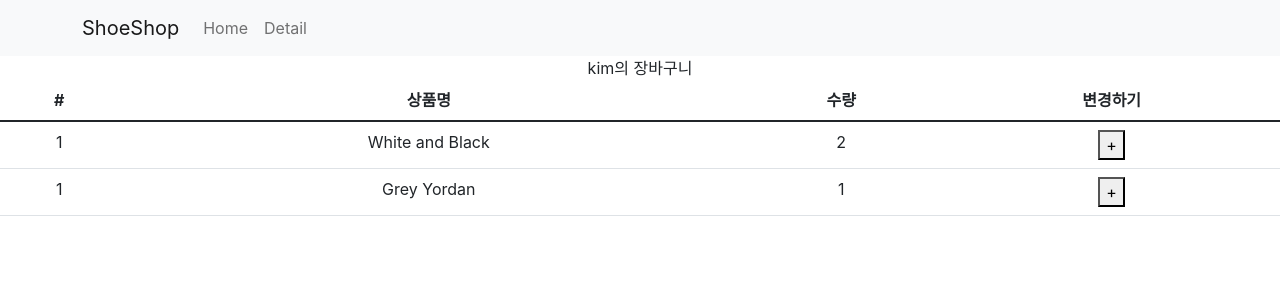
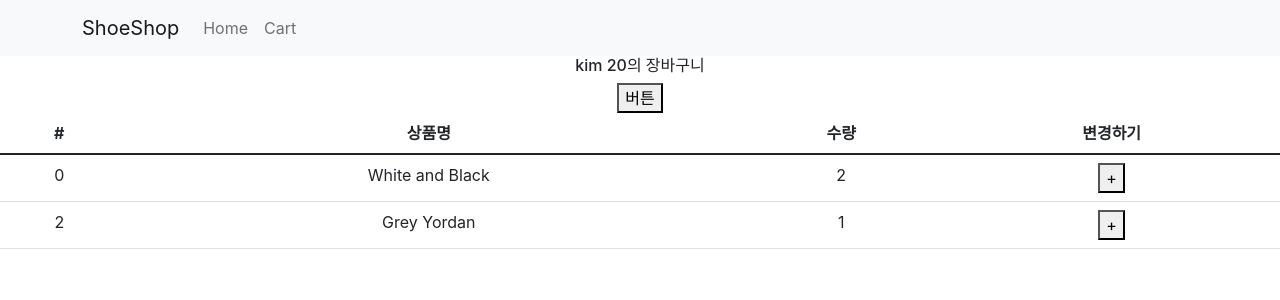
Before and after one commit to ljk4268/react-practice, a React (Create React App) app in the folder shop/: page /cart in a window 1280 px wide. Shown: the top 300 px of the page. Built offline with nearby package versions, Linux system fonts and the light colour scheme.

Commit message:
state가 object/array일 경우 변경

```diff
--- a/shop/src/App.js
+++ b/shop/src/App.js
@@ -27,7 +27,7 @@ function App() {
           <Navbar.Brand href="#home">ShoeShop</Navbar.Brand>
           <Nav className="me-auto">
             <Nav.Link onClick={()=>{ navigate('/') }}>Home</Nav.Link>
-            <Nav.Link onClick={()=>{ navigate('/detail') }}>Detail</Nav.Link>
+            <Nav.Link onClick={()=>{ navigate('/cart') }}>Cart</Nav.Link>
           </Nav>
         </Container>
       </Navbar>
--- a/shop/src/routes/Cart.js
+++ b/shop/src/routes/Cart.js
@@ -1,7 +1,8 @@
 import { Table } from 'react-bootstrap'
 import { useDispatch, useSelector } from 'react-redux';
 // redux state 변경함수 import 해오고
-import { changeName } from './../store'
+import { changeName,changeAge } from './../store/userSlice'
+import { changeCount } from './..//store'
 
 // Reducx를 사용하면 컴포넌트들이 props 없이 state 공유가 가능하다.
 
@@ -12,13 +13,16 @@ function Cart(){
 // state.작명 쓰면 내가 원하는 state만 가져다 쓸 수 있음
   let cart = useSelector((state)=> state.cart )
   let user = useSelector((state)=> state.user )
+  console.log(user.age)
   // redux state 변경함수 사용할 수 있게 도와주는 useDispatch함수 변수로 만들어서
   let dispatch = useDispatch()
 
   return(
     <div>
 
-    {user}의 장바구니
+      <h6>{user.name} {user.age}의 장바구니</h6>
+      <button onClick={()=>{ dispatch(changeAge(100)) }}>버튼</button>
+
 
       <Table>
         <thead>
@@ -36,12 +40,12 @@ function Cart(){
         {
           cart.map((shoes, i) =>
               <tr key={i}>
-                <td>1</td>
+                <td>{shoes.id}</td>
                 <td>{shoes.name}</td>
                 <td>{shoes.count}</td>
                 <td><button onClick={()=>{
-                // 변수 dispatch에 state변경함수 감싸주기
-                  dispatch(changeName())
+                    dispatch(changeCount(shoes.id))
+
                 }}>+</button></td>
               </tr>
             )
--- a/shop/src/routes/Detail.js
+++ b/shop/src/routes/Detail.js
@@ -2,6 +2,9 @@
 import { useEffect, useState } from "react";
 import { useParams } from "react-router-dom";
 import { Nav } from 'react-bootstrap';
+import { useDispatch } from "react-redux";
+import { addItem } from './../store.js'
+
 
 
 function Detail(props){
@@ -11,6 +14,7 @@ function Detail(props){
 
   let {id} = useParams();
   let shoe = props.shoes.find(shoe => shoe.id == id)
+  let dispatch = useDispatch()
 
   useEffect(()=>{
     let a = setTimeout(()=>{ setAlert(false) },2000)
@@ -37,7 +41,9 @@ function Detail(props){
           <h4 className="pt-5">{shoe.title}</h4>
           <p>{shoe.content}</p>
           <p>{shoe.price}원</p>
-          <button className="btn btn-danger">주문하기</button>
+          <button className="btn btn-danger" onClick={()=>{
+            dispatch(addItem({id : `${shoe.id}`, name : `${shoe.title}`, count : 1}))
+          }}>주문하기</button>
         </div>
       </div>
 
--- a/shop/src/store.js
+++ b/shop/src/store.js
@@ -4,27 +4,8 @@
 
 
 import { configureStore, createSlice } from '@reduxjs/toolkit'
-
-
-// createSlice는 useState 역할임
-// // 여기는 state를 만드는 공간
-let user = createSlice({
-  name : 'user',
-  initialState: 'kim',
-  // 리덕스 state 변경하는 법
-  // 1. state 수정해주는함수 만들고
-  // 2. 원할 때 그 함수 실행해달라고 store.js에 요청하기
-  // state 수정하는 함수 만들기
-  reducers : {
-    changeName(state){ //기존 state를 의미함.
-      return 'john ' + state
-    }
-  }
-})
-
-// 만든 수정함수 export 해야함
-export let { changeName } = user.actions
-
+// 파일 분할!
+import user  from './store/userSlice'
 
 
 let cart = createSlice({
@@ -32,18 +13,27 @@ let cart = createSlice({
   initialState: [
     {id : 0, name : 'White and Black', count : 2},
     {id : 2, name : 'Grey Yordan', count : 1}
-  ]
+  ],
+  reducers : {
+    changeCount(state,action){
+      let idx = state.findIndex((a)=>{return a.id == action.payload})
+      state[idx].count++
+    },
+    addItem(state,action){
+      console.log(action.payload)
+      state.push(action.payload)
+    }
+  }
+})
 
-
-})
+export let { changeCount, addItem } = cart.actions
 
 
 
 export default configureStore({
   // 여기는 state를 등록하는 공간
   reducer: {
-    user : user.reducer,
-    cart : cart.reducer
-
+    cart : cart.reducer,
+    user : user.reducer
   }
 })
--- /dev/null
+++ b/shop/src/store/userSlice.js
@@ -0,0 +1,30 @@
+import { createSlice } from '@reduxjs/toolkit'
+
+
+// createSlice는 useState 역할임
+// // 여기는 state를 만드는 공간
+let user = createSlice({
+  name : 'user',
+  initialState: { name : 'kim', age : 20 },
+
+  // 리덕스 state 변경하는 법 - array, object일 때!
+  // 1. state 수정해주는함수 만들고
+  // 2. 원할 때 그 함수 실행해달라고 store.js에 요청하기
+  // state 수정하는 함수 만들기
+  reducers : {
+    // state 변경함수들을 action이라고 함
+    changeName(state){ //기존 state를 의미함.
+      // return문을 쓰지 않아도 직접 수정이 가능함. array, object인 경우에만!
+      state.name = 'park'
+    },
+    // 내가 원하는 변수내용으로 내용을 변경하고 싶을 때 action payload!
+    changeAge(state, action){
+      state.age += action.payload
+    }
+  }
+})
+
+// 만든 수정함수 export 해야함
+export let { changeName, changeAge } = user.actions
+
+export default user
```
